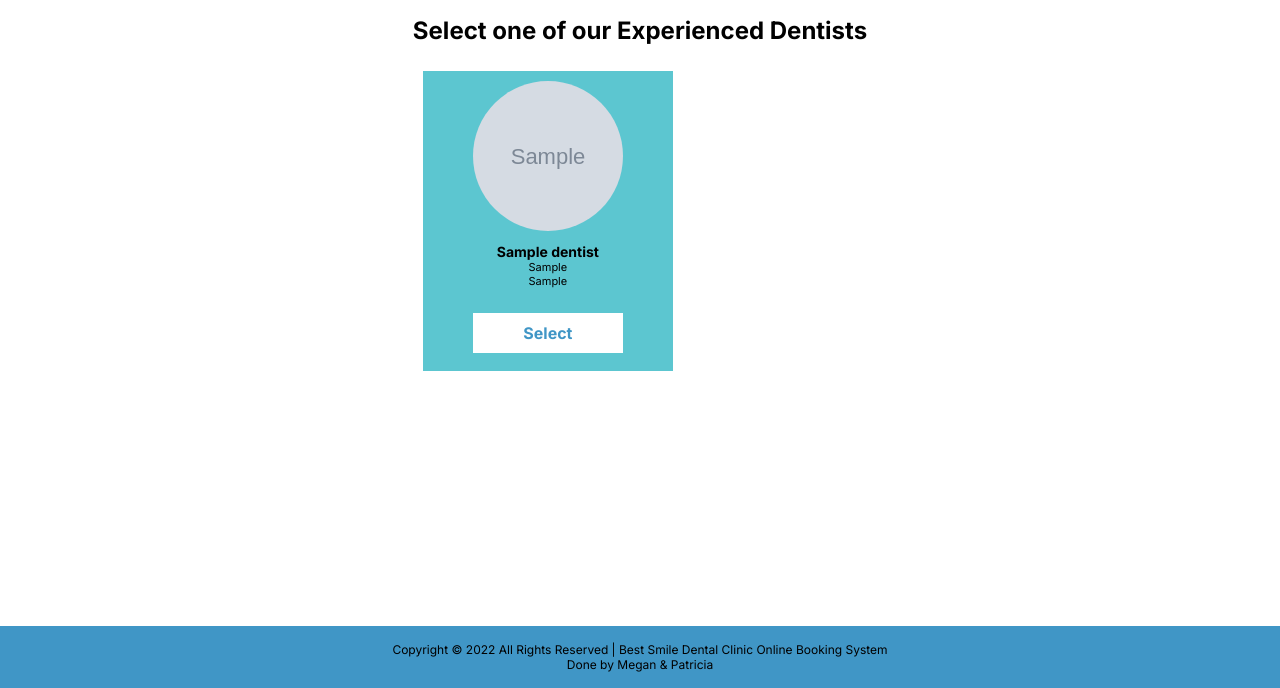
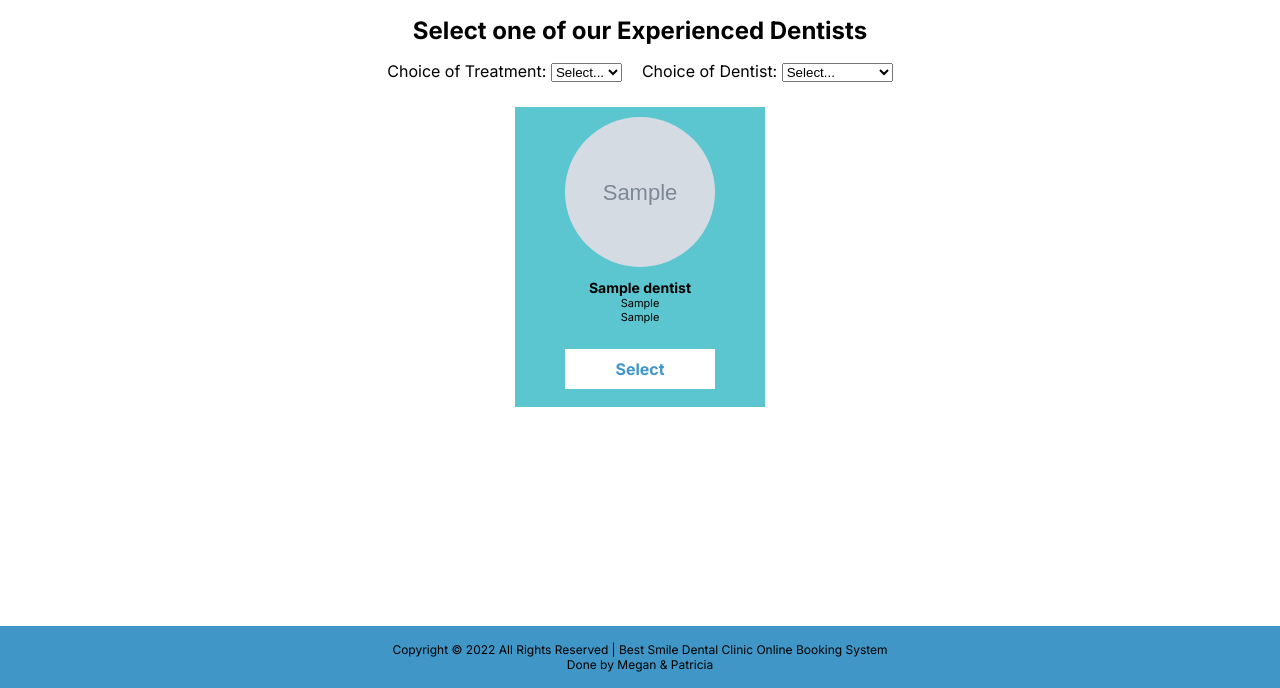
Before and after one commit to megonica/IE4717-Project, a PHP site: page /dentists.php in a window 1280 px wide. Shown: the part 112-800 px from the top of the page. Run offline with PHP 8.4, Linux system fonts and the light colour scheme; the visitor is signed in with stand-in values (Sample User, id 1); tables that the repository leaves empty hold one stand-in row (values such as "Sample post"); grey boxes marked "Sample" are stand-in pictures.

Commit message:
seelct options dentists.php

```diff
--- a/components/authorise_route.php
+++ b/components/authorise_route.php
@@ -1,7 +1,7 @@
 <?php
     session_start();
 
-    function unauthoriseRoute($details){
+    function unauthorisedRoute($details){
         echo "<script>";
         echo "alert('Error 401: Unauthorised route! ".$details."');";
         echo "history.back();";
@@ -10,14 +10,14 @@
 
     if (empty($_SESSION['created'])) {
         $_SESSION['created'] = time();
-    } else if (time() - $_SESSION['created'] > 900) {
-        // session started more than 15 minutes ago
+    } else if (time() - $_SESSION['created'] > 3600) {
+        // session started more than an hour ago
         unset ($_SESSION['created']);
         unset ($_SESSION["patientid"]);
-        unauthoriseRoute('Session has expired!');
+        unauthorisedRoute('Session has expired!');
     }
 
     if(empty($_SESSION["patientid"])){
-        unauthoriseRoute('Please log in!');
+        unauthorisedRoute('Please log in!');
     }
 ?>
--- a/pages/dentists/dentists.php
+++ b/pages/dentists/dentists.php
@@ -84,11 +84,29 @@
       section{
         display: grid;
         grid-template-columns: auto auto auto;
+        margin-top: 15px;
+        justify-content: center;
+      }
+
+      .filter {
+        display: grid;
+        grid-template-columns: auto auto;
+        justify-content: center;
+      }
+
+      .filter div {
+        margin: 0 10px;
       }
 
       @media screen and (max-width: 700px) {
         section{
           grid-template-columns: auto auto;
+        }
+        .filter{
+          grid-template-columns: auto;
+        }
+        .filter div {
+          margin: 0 10px 5px 10px;
         }
       }
     </style>
@@ -99,13 +117,18 @@
         exit;
       }
 
+      $records = array();
+
       $query="select * from dentist";
       $result = $db->query($query);
       if(!$result) {
 			  echo "Could not get dentists.";
 			  exit;
       } else {
-        $num_results = $result->num_rows;
+        // push records to new array to reuse results
+        while($record = $result->fetch_array(MYSQLI_ASSOC)) {
+          $records[]=$record;
+        }
       }
     ?>
   </head>
@@ -115,19 +138,50 @@
       <div class="container">
           <div class="doctors">
               <h1>Select one of our Experienced Dentists</h1>
+              <div class="filter">
+                <div>
+                  <label for="specialisation">Choice of Treatment: </label>
+                  <select name="specialisation" id="specialisation">
+                    <option value="">Select...</option>
+                    <?php
+                    // filter out duplicate specialisations
+                    $specialisations_filtered = array();
+                    foreach($records as $record){
+                      if(!in_array($record['specialisation'], $specialisations_filtered)){
+                        $specialisations_filtered[] = $record['specialisation'];
+                      }
+                    }
+                    foreach($specialisations_filtered as $specialisation){
+                      echo  "<option value='".$specialisation."'>".$specialisation."</option>";
+                    }
+                    ?>
+                  </select>
+                </div>
+                <div>
+                  <label for="dentist">Choice of Dentist: </label>
+                  <select name="dentist" id="dentist">
+                    <option value="">Select...</option>
+                    <?php
+                    foreach($records as $record){
+                      echo  "<option value='".$record['name']."'>".$record['name']."</option>";
+                    }
+                    ?>
+                  </select>
+                </div>
+              </div>
                 <section>
                   <!-- to loop according to number of dentists from db -->
                   <?php
-                  for($i=0; $i<$num_results; $i++){
+                  foreach($records as $record){
                     $row = $result->fetch_assoc();
                     echo  "<form action='../appointment/appointment.php' method='POST'>";
                     echo  "<div class='card'>";
                     echo  "<div class='card-content'>";
-                    echo  "<input type='hidden' name='dentistid' value='".$row['dentistid']."'>";
-                    echo  "<img src='".$row['profile']."' alt='profile'>";
-                    echo  "<h2>".$row['name']."</h2>";
-                    echo  "<p>".$row['position']."</p>";
-                    echo  "<p>".$row['specialisation']."</p>";
+                    echo  "<input type='hidden' name='dentistid' value='".$record['dentistid']."'>";
+                    echo  "<img src='".$record['profile']."' alt='profile'>";
+                    echo  "<h2>".$record['name']."</h2>";
+                    echo  "<p>".$record['position']."</p>";
+                    echo  "<p>".$record['specialisation']."</p>";
                     echo  "<button type='submit'>Select</button>";
                     echo  "</div>";
                     echo  "</div>";
--- a/pages/login page/login_user.php
+++ b/pages/login page/login_user.php
@@ -15,6 +15,7 @@
         exit;
     }
 
+    // verify patient
     $query="select patientid, count(*) from `patient` where username='".$username."' and password='".$password."'";
     $result = $db->query($query);
     if(!$result){
@@ -22,8 +23,8 @@
         echo "alert('Failed to get user data.');";
         echo "</script>";
     }
+    $row = $result->fetch_assoc();
 
-    $row = $result->fetch_assoc();
     if($row['count(*)'] == 1){
         $_SESSION['created'] = time();
         $_SESSION["patientid"] = $row['patientid'];
--- a/pages/register page/insert_user.php
+++ b/pages/register page/insert_user.php
@@ -57,7 +57,7 @@
     }else {
         echo "<script>";
         echo "alert('User already exists!');";
-        echo "location.href='register.php';";
+        echo "history.back();";
         echo "</script>";
     }
 ?>
--- a/tables/insert_values.sql
+++ b/tables/insert_values.sql
@@ -6,7 +6,7 @@ insert into patient values
 
 insert into dentist values
 (1, 'https://images.unsplash.com/photo-1612349317150-e413f6a5b16d?ixlib=rb-4.0.3&ixid=MnwxMjA3fDB8MHxwaG90by1wYWdlfHx8fGVufDB8fHx8&auto=format&fit=crop&w=870&q=80','Dr. David Singh', 'Senior Associate Dental Surgeon', 'Wisdom tooth surgery'),
-(2, 'https://images.unsplash.com/photo-1588776813677-77aaf5595b83?ixlib=rb-4.0.3&ixid=MnwxMjA3fDB8MHxwaG90by1wYWdlfHx8fGVufDB8fHx8&auto=format&fit=crop&w=1887&q=80','Dr. Matthew Lim', 'Senior Associate Dental Surgeon', 'Cosmetic dentistry'),
+(2, 'https://images.unsplash.com/photo-1588776813677-77aaf5595b83?ixlib=rb-4.0.3&ixid=MnwxMjA3fDB8MHxwaG90by1wYWdlfHx8fGVufDB8fHx8&auto=format&fit=crop&w=1887&q=80','Dr. Matthew Lim', 'Senior Associate Dental Surgeon', 'Wisdom tooth surgery'),
 (3, 'https://images.unsplash.com/photo-1559839734-2b71ea197ec2?ixlib=rb-4.0.3&ixid=MnwxMjA3fDB8MHxwaG90by1wYWdlfHx8fGVufDB8fHx8&auto=format&fit=crop&w=870&q=80','Dr. Kathy Tan', 'Senior Associate Dental Surgeon', 'Dental implant surgery'),
 (4, 'https://images.pexels.com/photos/3779697/pexels-photo-3779697.jpeg?auto=compress&cs=tinysrgb&w=1260&h=750&dpr=2','Dr. Mohammad Rifqi', 'Senior Associate Dental Surgeon', 'Ceramic crowns & bridges'),
 (5, 'https://images.pexels.com/photos/6529117/pexels-photo-6529117.jpeg?auto=compress&cs=tinysrgb&w=1260&h=750&dpr=2','Dr. Cindy Maxwell', 'Oral Health Therapist', 'Hygienist (periodontal treatment)'),
```
